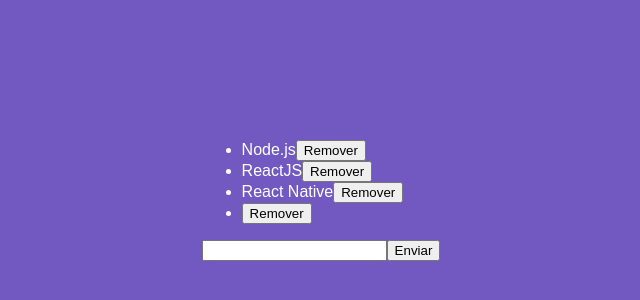
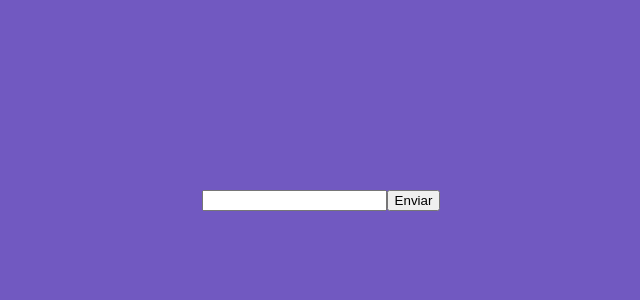
Before and after one commit to italocedrosales/modulo04, a React app: page / in a window 1280 px wide. Shown: the part 216-516 px from the top of the page, without its empty margins (319-959 px from the left). Built offline with nearby package versions, Linux system fonts and the light colour scheme.

Commit message:
Ciclo de vida do componente

```diff
--- a/src/components/TechList.js
+++ b/src/components/TechList.js
@@ -6,12 +6,30 @@
 
     state = {
         newTech: '',
-        techs: [
-            'Node.js',
-            'ReactJS',
-            'React Native'
-        ]
+        techs: []
     };
+
+    // Executado assim que o componente aparece na tela
+    componentDidMount() {
+        const techs = localStorage.getItem('techs');
+
+        if (techs) {
+            this.setState({ techs: JSON.parse(techs) });
+        }
+    }
+
+    // Executado sempre que houver alteração nas props ou estado
+    componentDidUpdate(_, prevState) {
+        // this.props, this.state
+        if (prevState.techs !== this.state.techs) {
+            localStorage.setItem('techs', JSON.stringify(this.state.techs))
+        }
+    }
+
+    // Executado quando o componente deixa de existir
+    componentWillUnmount() {
+
+    }
 
     handleInputChange = e => {
         this.setState({ newTech: e.target.value });
@@ -38,7 +56,6 @@
                         onDelete={() => this.handleDelete(tech)}
                     />
                 ))}
-                <TechItem />
             </ul>
             <input
                 type="text"
```
